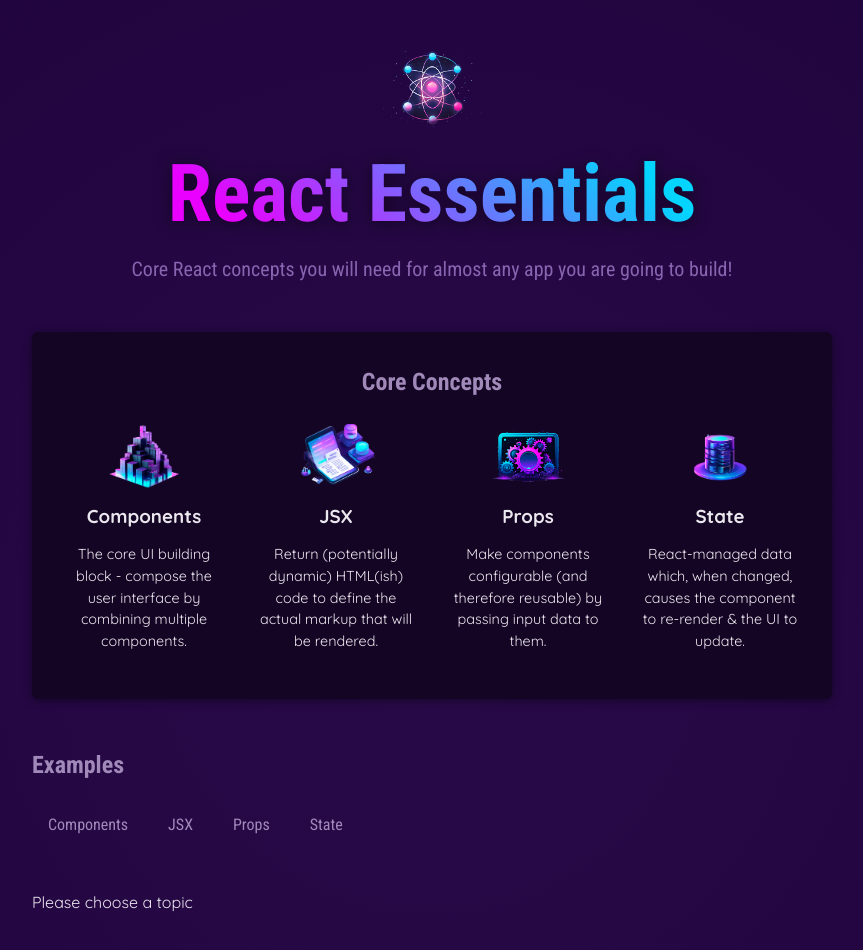
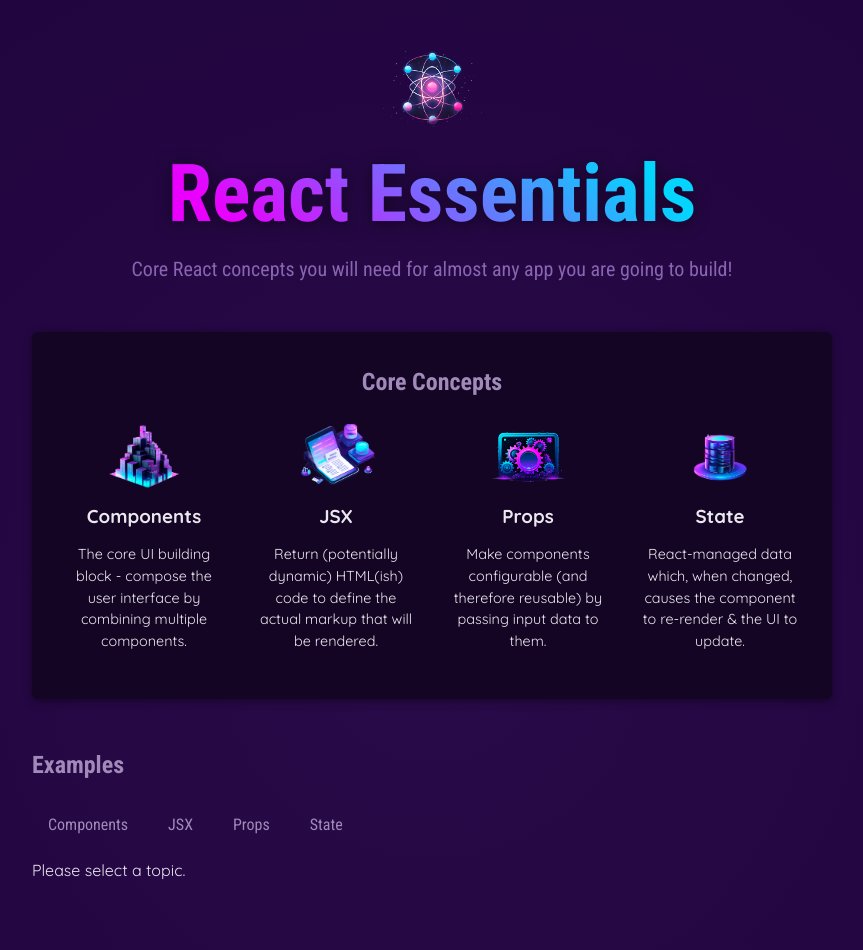
Before and after one commit to capablemadaan/main, a React (Vite) app: page / in a window 1280 px wide. Shown: the top 950 px of the page, without its empty margins (208-1071 px from the left). Built offline with nearby package versions, Linux system fonts and the light colour scheme.

Commit message:
module4 finish

```diff
--- a/src/Components/TabButton.jsx
+++ b/src/Components/TabButton.jsx
@@ -1,13 +1,13 @@
 import React from "react";
 
-function TabButton({children,...props}) {
+function TabButton({children,isSelected,...props}) {
   function TabButtonHandler(){
     console.log('Hello World!');
   }
   // console.log(props);
   return (
     <li>
-      <button className={props.isSelected?"active":null} {...props}>{children}</button>
+      <button className={isSelected?"active":null} {...props}>{children}</button>
     </li>
   );
 }
--- a/src/Components/TabButtons.jsx
+++ b/src/Components/TabButtons.jsx
@@ -1,8 +1,9 @@
-import React from 'react'
-import TabButton from './TabButton';
+import React from "react";
+import TabButton from "./TabButton";
 import { useState } from "react";
-import { EXAMPLES } from '../data';
-import Section from './Section';
+import { EXAMPLES } from "../data";
+import Section from "./Section";
+import Tabs from "./Tabs";
 
 function TabButtons() {
   const [activeButton, setActiveButton] = useState();
@@ -28,10 +29,25 @@ function TabButtons() {
   function ButtonHandler(buttonText) {
     setActiveButton(buttonText);
   }
-  return (<>
-    <Section id="examples">
-          <h2>Examples</h2>
-          <menu>
+  let tabContent = <p>Please select a topic.</p>;
+
+  if (activeButton) {
+    tabContent = (
+      <div id="tab-content">
+        <h3>{EXAMPLES[activeButton].title}</h3>
+        <p>{EXAMPLES[activeButton].description}</p>
+        <pre>
+          <code>{EXAMPLES[activeButton].code}</code>
+        </pre>
+      </div>
+    );
+  }
+  return (
+    <Section title="Examples" id="examples">
+      <Tabs
+    //   ButtonComponent="menu"
+      Buttons={
+        <>
         {/* <TabButton onClick={ComponentsButtonHandler}>Components</TabButton>
             <TabButton onClick={JSXButtonHandler}>JSX</TabButton>
             <TabButton onClick={PropsButtonHandler}>Props</TabButton>
@@ -40,7 +56,7 @@ function TabButtons() {
           onClick={() => {
             ButtonHandler("components");
           }}
-              isSelected={activeButton==='components'}
+          isSelected={activeButton === "components"}
         >
           Components
         </TabButton>
@@ -48,7 +64,7 @@ function TabButtons() {
           onClick={() => {
             ButtonHandler("jsx");
           }}
-              isSelected={activeButton==='jsx'}
+          isSelected={activeButton === "jsx"}
         >
           JSX
         </TabButton>
@@ -56,7 +72,7 @@ function TabButtons() {
           onClick={() => {
             ButtonHandler("props");
           }}
-              isSelected={activeButton==='props'}
+          isSelected={activeButton === "props"}
         >
           Props
         </TabButton>
@@ -64,24 +80,15 @@ function TabButtons() {
           onClick={() => {
             ButtonHandler("state");
           }}
-              isSelected={activeButton==='state'}
+          isSelected={activeButton === "state"}
         >
           State
         </TabButton>
-          </menu>
+        </>} >
+      {tabContent}
+      </Tabs>
     </Section>
-        {!activeButton && <p>Please choose a topic</p>}
-        {activeButton && (
-          <div id="tab-content">
-            <h3>{EXAMPLES[activeButton].title}</h3>
-            <p>{EXAMPLES[activeButton].description}</p>
-            <pre>
-              <code>{EXAMPLES[activeButton].code}</code>
-            </pre>
-          </div>
-        )}
-    </>
-  )
+  );
 }
 
-export default TabButtons
+export default TabButtons;
--- /dev/null
+++ b/src/Components/Tabs.jsx
@@ -0,0 +1,12 @@
+import React from 'react'
+
+function Tabs({children,Buttons,ButtonComponent='menu'}) {
+  return (
+    <>
+        <ButtonComponent>{Buttons}</ButtonComponent>
+        {children}
+    </>
+  )
+}
+
+export default Tabs
```
Lines whose indentation alone changed are shown as unchanged.
